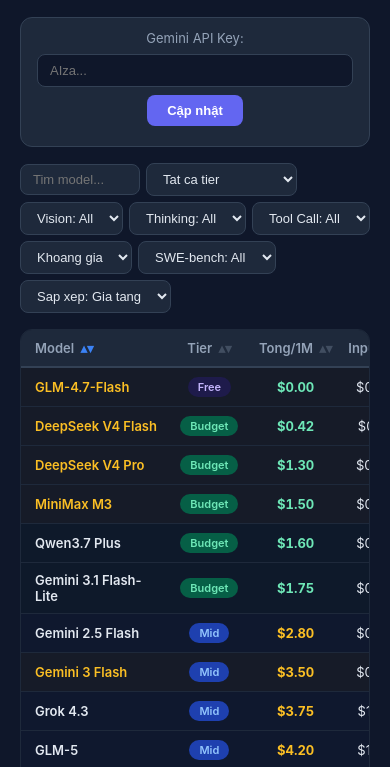
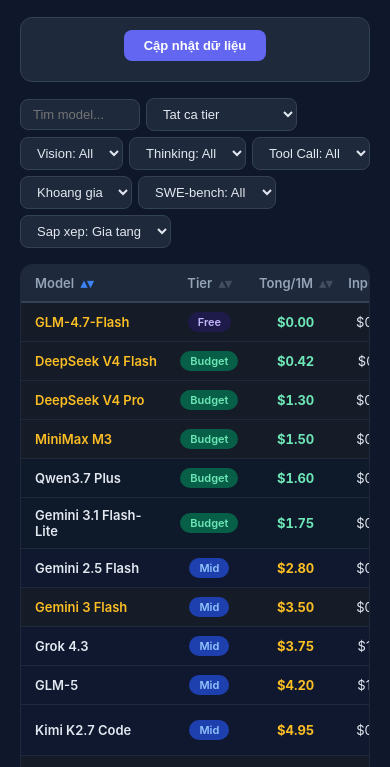
Before and after one commit to nktuanbasic/llm-pricing, a website: page index.html in a window 390 px wide. Shown: the part 65-832 px from the top of the page. Drawn offline with Linux system fonts and the light colour scheme.

Commit message:
Remove key input: read GEMINI_API_KEY from env var

```diff
--- a/api/update.js
+++ b/api/update.js
@@ -3,9 +3,10 @@
         return res.status(405).json({ error: 'Method not allowed' });
     }
 
-    const { apiKey } = req.body || {};
+    // Use env var GEMINI_API_KEY set in Vercel, or accept from request body
+    const apiKey = process.env.GEMINI_API_KEY || (req.body?.apiKey);
     if (!apiKey) {
-        return res.status(400).json({ error: 'Missing Gemini API key' });
+        return res.status(400).json({ error: 'Missing GEMINI_API_KEY env var on server' });
     }
 
     const model = req.body.model || 'gemini-3.1-flash-lite';
--- a/index.html
+++ b/index.html
@@ -12,9 +12,6 @@
 .sub{color:#94a3b8;font-size:13px;margin-bottom:16px}
 .sub .updated{color:#64748b;font-size:11px}
 .update-panel{display:flex;flex-wrap:wrap;gap:8px;align-items:center;padding:12px 16px;background:#1e293b;border-radius:12px;margin-bottom:16px;border:1px solid #334155}
-.update-panel label{font-size:13px;color:#94a3b8;white-space:nowrap}
-.update-panel input[type=password]{flex:1;min-width:200px;padding:8px 12px;border-radius:8px;border:1px solid #334155;background:#0f172a;color:#e2e8f0;font-size:13px;outline:none}
-.update-panel input[type=password]:focus{border-color:#6366f1}
 .update-panel button{padding:8px 20px;border-radius:8px;border:none;font-size:13px;font-weight:600;cursor:pointer;transition:.15s}
 .btn-update{background:#6366f1;color:#fff}
 .btn-update:hover{background:#4f46e5}
@@ -69,7 +66,6 @@
   .filters{gap:6px}
   .count{display:none}
   .update-panel{flex-direction:column}
-  .update-panel input[type=password]{width:100%}
   .header{flex-direction:column;gap:8px}
 }
 </style>
@@ -87,9 +83,7 @@
 </div>
 
 <div class="update-panel">
-  <label for="geminiKey">Gemini API Key:</label>
-  <input type="password" id="geminiKey" placeholder="AIza..." autocomplete="off">
-  <button class="btn-update" id="btnUpdate" onclick="doUpdate()">Cập nhật</button>
+  <button class="btn-update" id="btnUpdate" onclick="doUpdate()">Cập nhật dữ liệu</button>
   <span class="update-status" id="updateStatus"></span>
 </div>
 
@@ -304,19 +298,12 @@
 }
 
 async function doUpdate() {
-  var key = document.getElementById("geminiKey").value.trim();
-  if (!key) { setStatus("Nhap Gemini API key truoc!", "error"); return; }
-
   var btn = document.getElementById("btnUpdate");
   btn.disabled = true;
   setStatus("Dang cap nhat...", "spin");
 
   try {
-    var res = await fetch("/api/update", {
-      method: "POST",
-      headers: { "Content-Type": "application/json" },
-      body: JSON.stringify({ apiKey: key })
-    });
+    var res = await fetch("/api/update", { method: "POST", headers: { "Content-Type": "application/json" } });
     var result = await res.json();
 
     if (!res.ok) {
```
Also changed, not shown: 1 other file.
